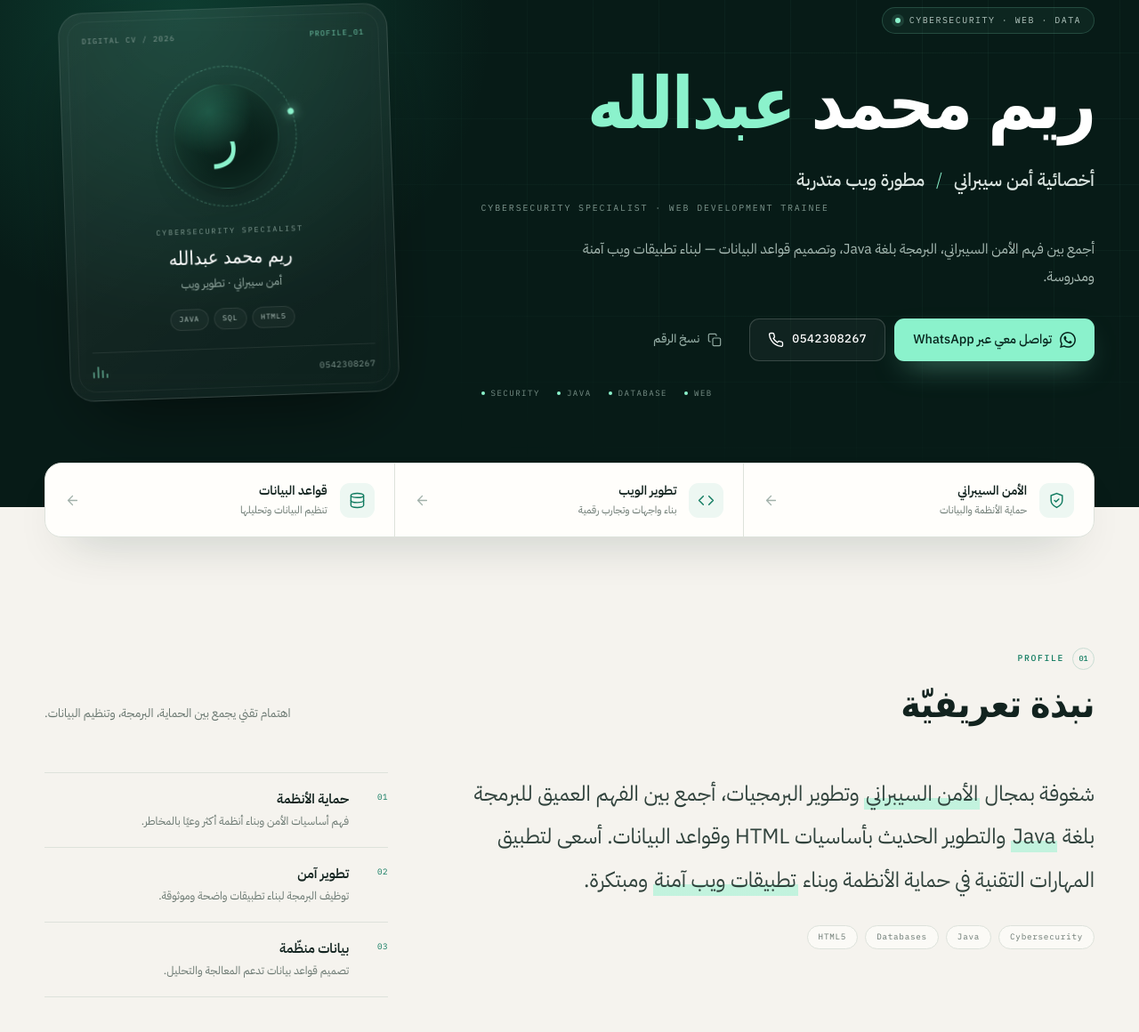
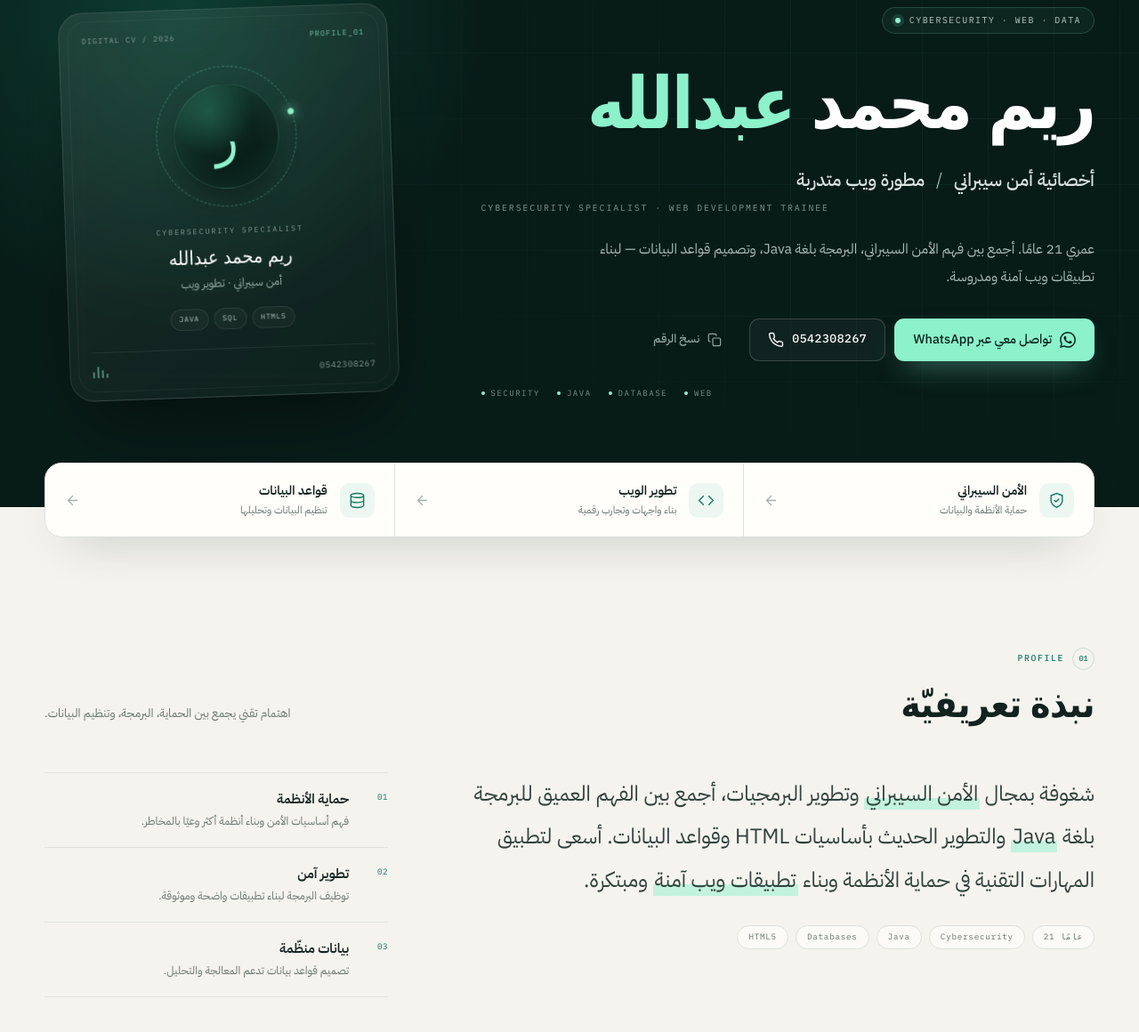
Before and after one commit to ureemz/reem-cv, a plain HTML site: page index.html in a window 1280 px wide. Shown: the part 162-1322 px from the top of the page at 89% size. Drawn offline with Linux system fonts and the light colour scheme; a web font is replaced by a local one.

Commit message:
Update age to 21

```diff
--- a/index.html
+++ b/index.html
@@ -2377,7 +2377,7 @@ use[href="#i-whatsapp"] {
           <h1 id="hero-title">ريم محمد <span class="accent">عبدالله</span></h1>
           <p class="hero-role">أخصائية أمن سيبراني <span class="divider" aria-hidden="true">/</span> مطورة ويب متدربة</p>
           <p class="hero-en" lang="en" dir="ltr">CYBERSECURITY SPECIALIST · WEB DEVELOPMENT TRAINEE</p>
-          <p class="hero-summary">أجمع بين فهم الأمن السيبراني، البرمجة بلغة Java، وتصميم قواعد البيانات — لبناء تطبيقات ويب آمنة ومدروسة.</p>
+          <p class="hero-summary">عمري 21 عامًا. أجمع بين فهم الأمن السيبراني، البرمجة بلغة Java، وتصميم قواعد البيانات — لبناء تطبيقات ويب آمنة ومدروسة.</p>
 
           <div class="hero-actions">
             <a class="btn btn-primary" href="https://wa.me/966542308267" target="_blank" rel="noopener noreferrer">
@@ -2467,6 +2467,7 @@ use[href="#i-whatsapp"] {
           <div class="about-copy reveal">
             <p class="lead">شغوفة بمجال <mark>الأمن السيبراني</mark> وتطوير البرمجيات، أجمع بين الفهم العميق للبرمجة بلغة <mark>Java</mark> والتطوير الحديث بأساسيات HTML وقواعد البيانات. أسعى لتطبيق المهارات التقنية في حماية الأنظمة وبناء <mark>تطبيقات ويب آمنة</mark> ومبتكرة.</p>
             <div class="about-meta" aria-label="معلومات سريعة">
+              <span>21 عامًا</span>
               <span>Cybersecurity</span>
               <span>Java</span>
               <span>Databases</span>
```
